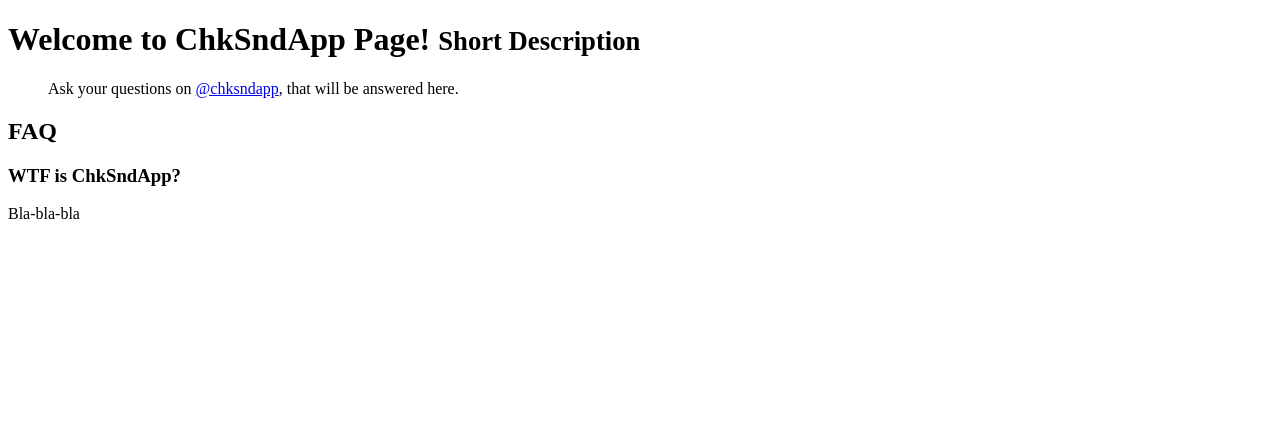
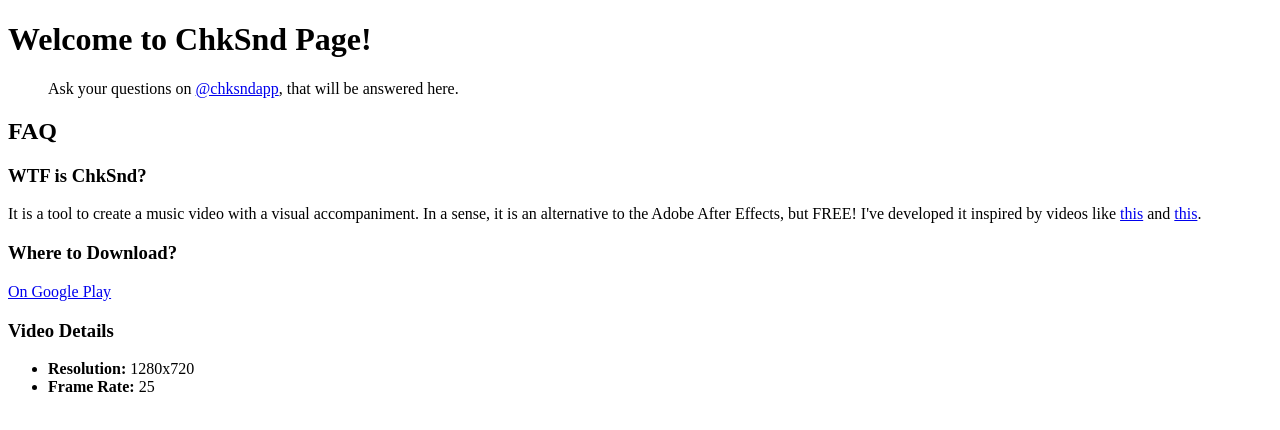
Before and after one commit to chksnd/chksnd.github.io, a plain HTML site: page index.html in a window 1280 px wide. Drawn offline with Linux system fonts and the light colour scheme.

Commit message:
Update index.html

```diff
--- a/index.html
+++ b/index.html
@@ -5,12 +5,26 @@
 <title>ChkSnd</title>
 </head>
 <body>
-  <h1>Welcome to ChkSndApp Page!
-    <small>Short Description</small>
-  </h1>
+  <h1>Welcome to ChkSnd Page!</h1>
   <blockquote>Ask your questions on <a href="https://twitter.com/chksndapp" target="_blank">@chksndapp</a>, that will be answered here.</blockquote>
+
   <h2>FAQ</h2>
-  <h3>WTF is ChkSndApp?</h3>
-  <p>Bla-bla-bla</p>
+
+  <h3>WTF is ChkSnd?</h3>
+  <p>It is a tool to create a music video with a visual accompaniment. In a sense, it is an alternative to the Adobe After Effects, but FREE! I've developed it inspired by videos like <a href="https://youtu.be/neAMkgYta9M" target="_blank">this</a> and <a href="https://youtu.be/vZv9-TWdBJM" target="_blank">this</a>.</p>
+
+  <h3>Where to Download?</h3>
+  <p><a href="https://play.google.com/store/apps/details?id=co.chksndapp" target="_blank">On Google Play</a></p>
+
+  <h3>Video Details</h3>
+  <p>
+  <ul>
+    <li><strong>Resolution:</strong> 1280x720</li>
+    <li><strong>Frame Rate:</strong> 25</li>
+  </ul>
+  </p>
+
+  <h3></h3>
+  <p></p>
 </body>
 </html>
```
